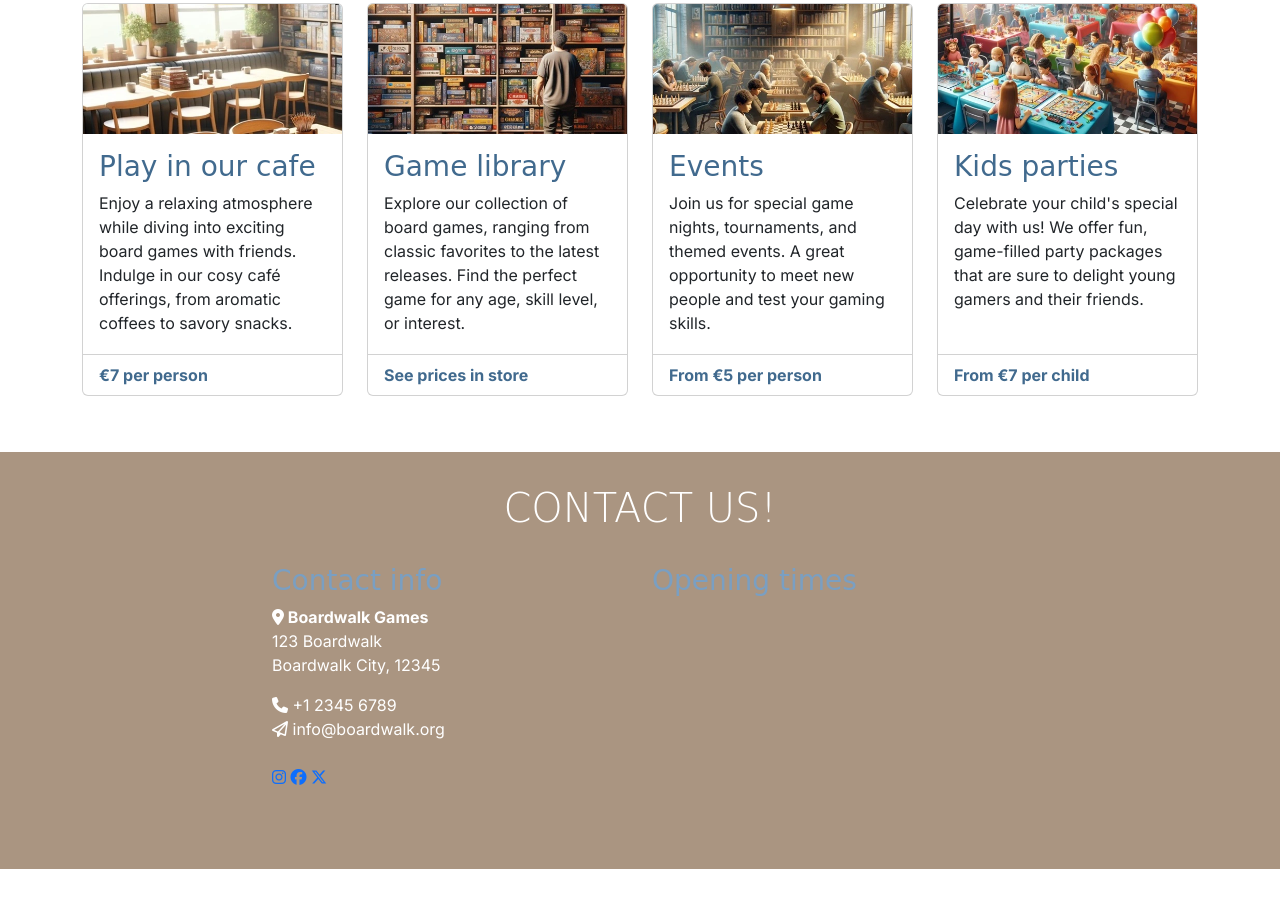
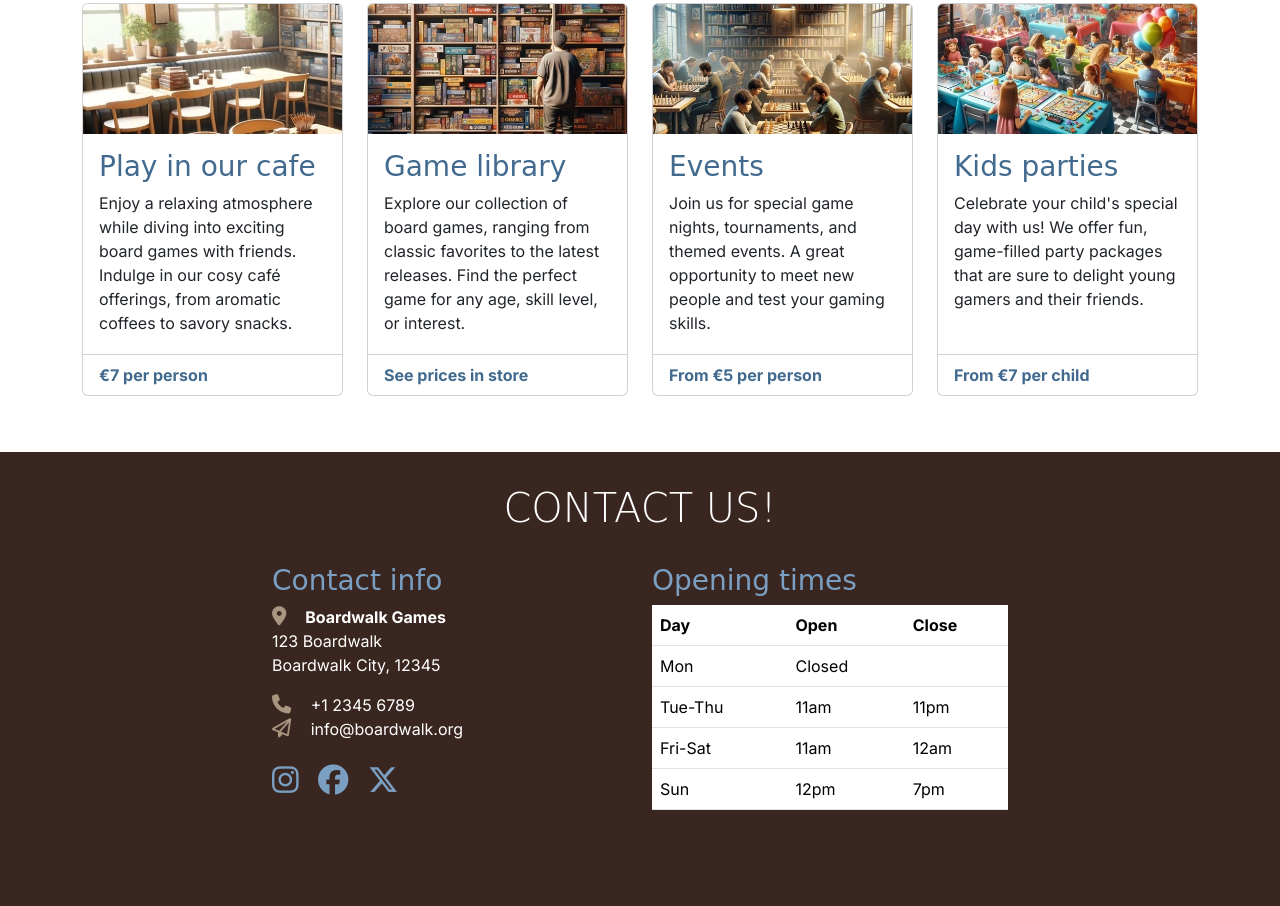
Before and after one commit to JNicolin/Boardwalk-Games-user-stories, a plain HTML site: page index.html in a window 1280 px wide. Shown: the part 656-1562 px from the top of the page. Before the commit the page ends 1525 px from the top, so only its background shows below. Drawn offline with nearby package versions, Linux system fonts and the light colour scheme; a web font is replaced by a local one.

Commit message:
adding opening hours

```diff
--- a/assets/css/style.css
+++ b/assets/css/style.css
@@ -5,7 +5,8 @@
 :root {
     --primary-font: "Inter", sans-serif;
     --secondary-font: "Macondo", cursive;
-    --primary-color: #aa9581; /* light-brown */
+    --primary-color: #3a2620; /* dark brown */
+    --secondary-color: #aa9581; /* light brown */
     --highlight-color: #416a8e; /* blue */
     --highlight-color-light: #7a9fc2; /* light blue */
 }
@@ -68,8 +69,40 @@ h2 {
     border: none;
 }
 
+/* Footer | Contact */
+#contact {
+    background-color: var(--primary-color);
+    color: white;
+    padding-bottom: 3rem;
+}
+
+#contact h2 {
+    color: white;
+}
+
+#contact .sub-heading-color {
+    color: var(--highlight-color-light);
+}
+
+#contact i {
+    color: var(--secondary-color);
+    font-size: 1.2rem;
+    margin-right: 15px;
+}
+
+#contact .social-links i {
+    color: var(--highlight-color-light);
+    font-size: 1.9rem;
+    transition: color 3s ease-in-out;
+}
+
+#contact .social-links i:hover {
+    color: var(--secondary-color);
+}
+
+
+
 /* Media queries */
-
 /* Medium devices (tablets, 768px and up) */
 @media screen and (min-width: 768px) {
     /* Make all service cards the same height for consistency */
@@ -102,20 +135,6 @@ h2 {
     }
 }
 
-/* Footer | Contact */
-#contact {
-    background-color: var(--primary-color);
-    color: white;
-    padding-bottom: 3rem;
-}
-
-#contact h2 {
-    color: white;
-}
-
-#contact .sub-heading-color {
-    color: var(--highlight-color-light);
-}
 
 /* grid visualisation CSS for testing */
 
--- a/index.html
+++ b/index.html
@@ -201,6 +201,37 @@
                     <!-- Opening times -->
                     <div class="col-12 col-md-16 col-xl-4">
                         <h3 class="sub-heading-color">Opening times</h3>
+                        <table class="table">
+                            <thead>
+                              <tr>
+                                <th scope="col">Day</th>
+                                <th scope="col">Open</th>
+                                <th scope="col">Close</th>
+                              </tr>
+                            </thead>
+                            <tbody>
+                              <tr>
+                                <td>Mon</td>
+                                <td>Closed</td>
+                                <td></td>
+                              </tr>
+                              <tr>
+                                <td>Tue-Thu</td>
+                                <td>11am</td>
+                                <td>11pm</td>
+                              </tr>
+                              <tr>
+                                <td>Fri-Sat</td>
+                                <td>11am</td>
+                                <td>12am</td>
+                              </tr>
+                              <tr>
+                                <td>Sun</td>
+                                <td>12pm</td>
+                                <td>7pm</td>
+                              </tr>
+                            </tbody>
+                          </table>
                     </div>
             </div>
         </div>
```
